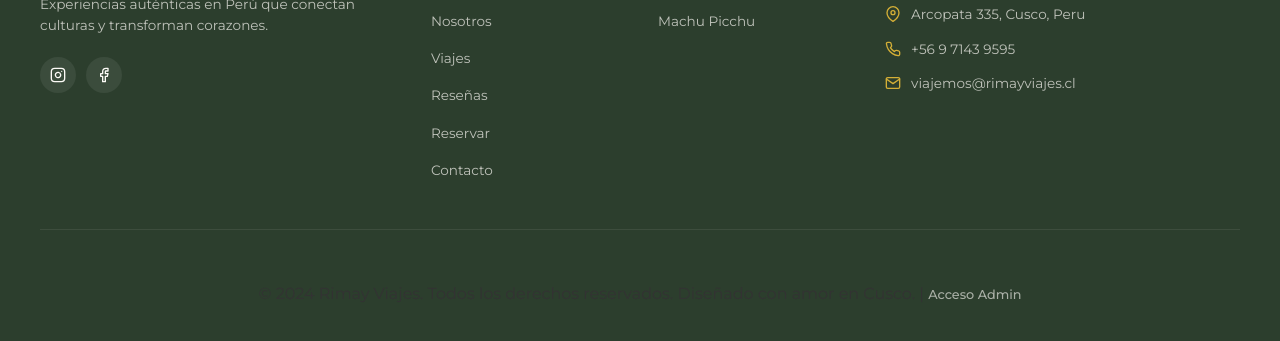
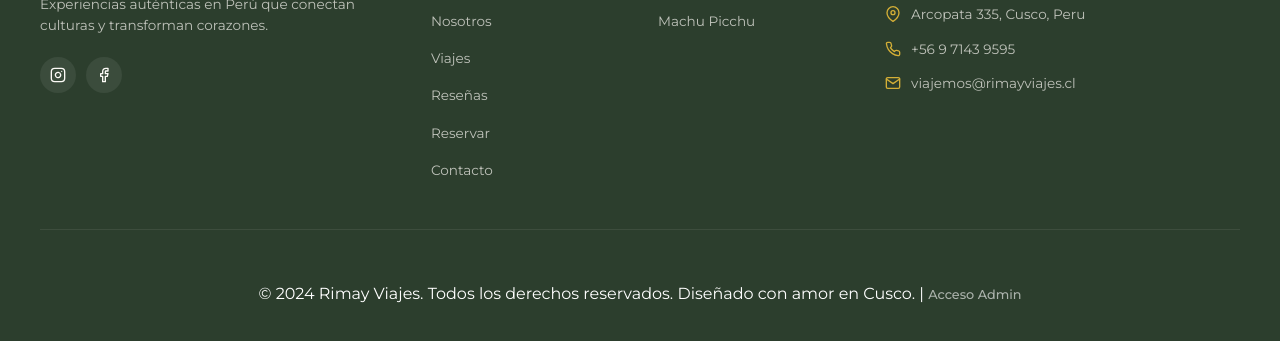
Before and after one commit to jonocreativo/rimay, a website: page index.html in a window 1280 px wide. Shown: the part 7021-7362 px from the top of the page. Drawn offline with nearby package versions, Linux system fonts and the light colour scheme; a web font is replaced by a local one.

Commit message:
style: cambiar color de texto del pie de pagina a blanco

```diff
--- a/css/style.css
+++ b/css/style.css
@@ -1583,8 +1583,17 @@ footer {
   display: flex;
   justify-content: center;
   align-items: center;
-  color: rgba(253, 251, 247, 0.85);
+  color: #ffffff;
   font-size: 0.68rem;
+}
+
+.footer-bottom p,
+.footer-bottom p a {
+  color: #ffffff !important;
+}
+
+.footer-bottom p a:hover {
+  color: var(--accent-gold) !important;
 }
 
 @media (max-width: 992px) {
```
